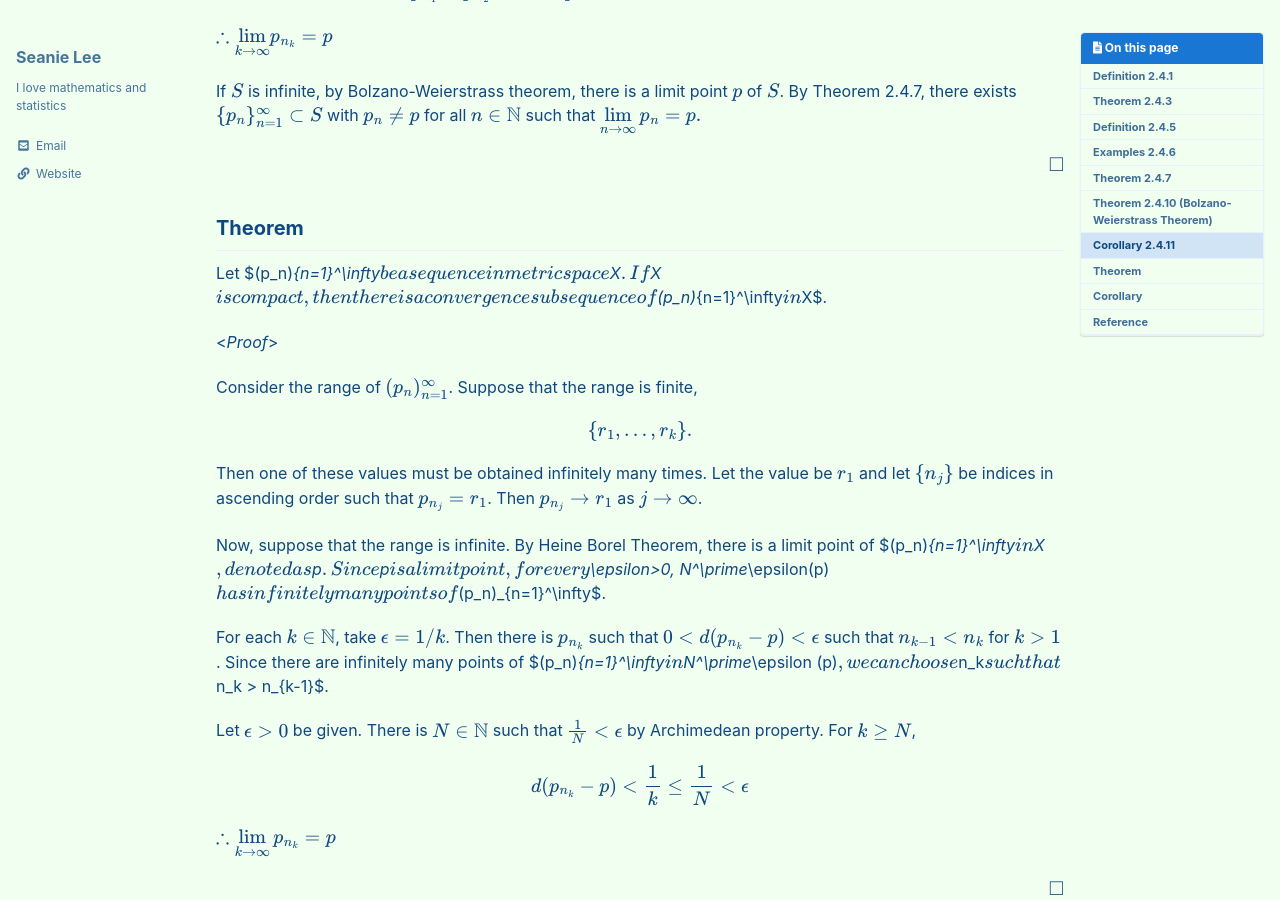
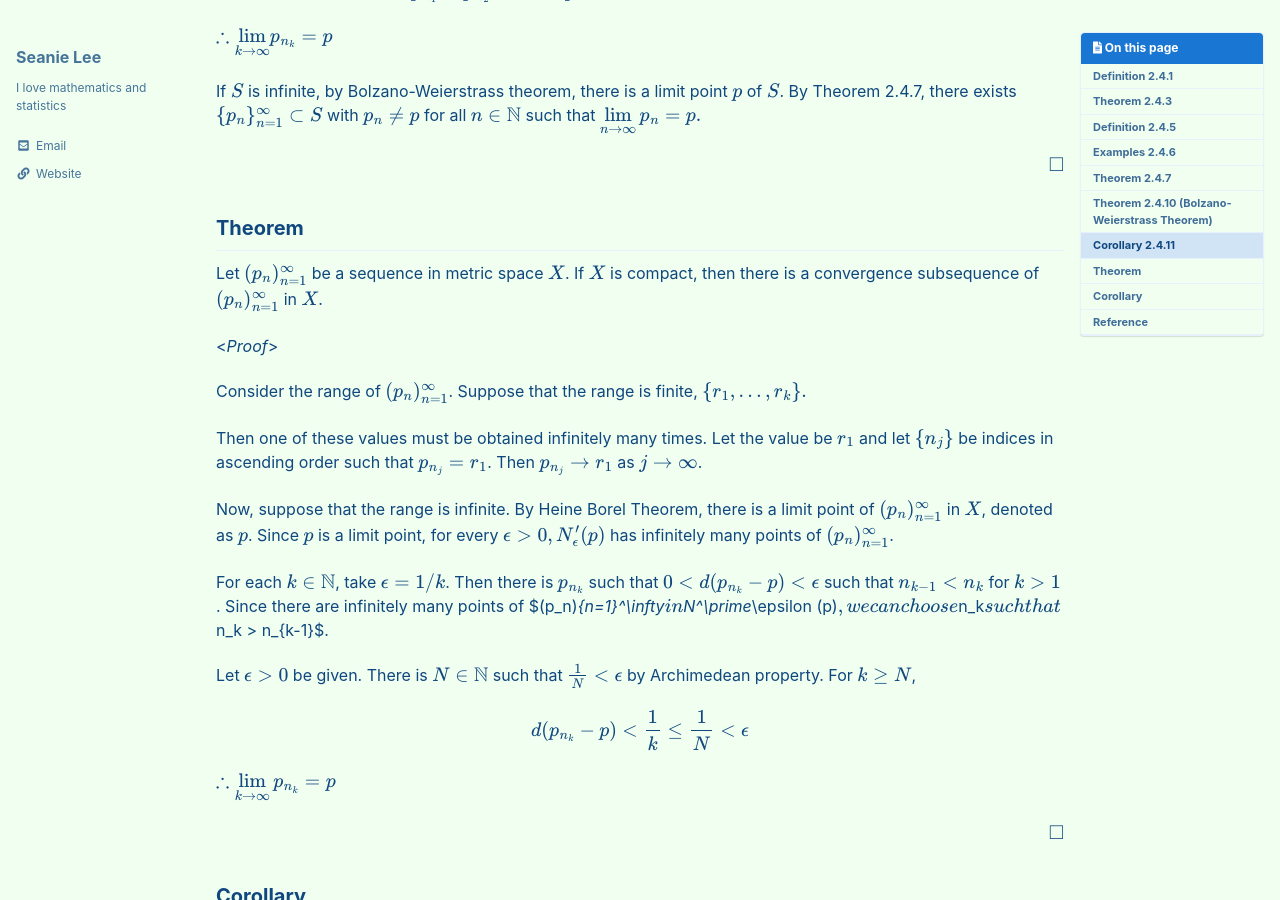
Before and after one commit to seanie12/blog, a Jekyll site: the page built from _posts/2020-12-05-subsequence-bolzano-weierstrass.md, in a window 1280 px wide and 900 px high, scrolled down 3114 px. Built offline with Jekyll 4.4.1, drawn with Linux system fonts in a browser that asks for light colours; cached includes are drawn as plain includes; formulas are drawn with MathJax 3.

Commit message:
Update 2020-12-05-subsequence-bolzano-weierstrass.md

```diff
--- a/_posts/2020-12-05-subsequence-bolzano-weierstrass.md
+++ b/_posts/2020-12-05-subsequence-bolzano-weierstrass.md
@@ -154,21 +154,15 @@ $$\tag*{$\square$}$$
 
 
 ## Theorem
-Let $(p_n)_{n=1}^\infty$ be a sequence in metric space $X$. If $X$ is compact, then there is a convergence subsequence of $(p_n)_{n=1}^\infty$ in $X$.
+Let $$(p_n)_{n=1}^\infty$$ be a sequence in metric space $$X$$. If $$X$$ is compact, then there is a convergence subsequence of $$(p_n)_{n=1}^\infty$$ in $$X$$.
 
 <*Proof*>
 
-Consider the range of $(p_n)_{n=1}^\infty$. Suppose that the range is finite,
-
-$$
-\begin{equation*}
-\{r_1, \ldots, r_k\}.
-\end{equation*}
-$$
+Consider the range of $(p_n)_{n=1}^\infty$. Suppose that the range is finite,  $$\{r_1, \ldots, r_k\}.$$
 
 Then one of these values must be obtained infinitely many times. Let the value be $r_1$ and let $\\{n_j \\}$ be indices in ascending order such that $p_{n_j}=r_1$. Then $p_{n_j}\to r_1$ as $j\to\infty$.
 
-Now, suppose that the range is infinite. By Heine Borel Theorem, there is a limit point of $(p_n)_{n=1}^\infty$ in $X$, denoted as $p$. Since $p$ is a limit point, for every $\epsilon>0, N^\prime_\epsilon(p)$ has infinitely many points of $(p_n)_{n=1}^\infty$.
+Now, suppose that the range is infinite. By Heine Borel Theorem, there is a limit point of $$(p_n)_{n=1}^\infty$$ in $$X$$, denoted as $$p$$. Since $$p$$ is a limit point, for every $$\epsilon>0, N^\prime_\epsilon(p)$$ has infinitely many points of $$(p_n)_{n=1}^\infty$$.
 
 For each $k\in\mathbb{N}$, take $\epsilon=1/k$. Then there is $p_{n_k}$ such that $0<d( p_{n_k} - p)< \epsilon$ such that $n_{k-1} < n_k$ for $k>1$.  Since there are infinitely many points of $(p_n)_{n=1}^\infty$ in $N^\prime_\epsilon (p)$, we can choose $n_k$ such that $n_k > n_{k-1}$.
 
```
